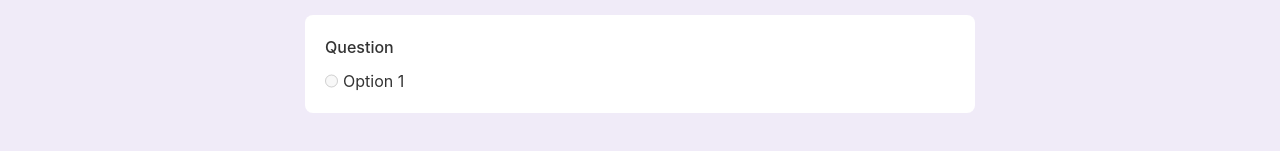
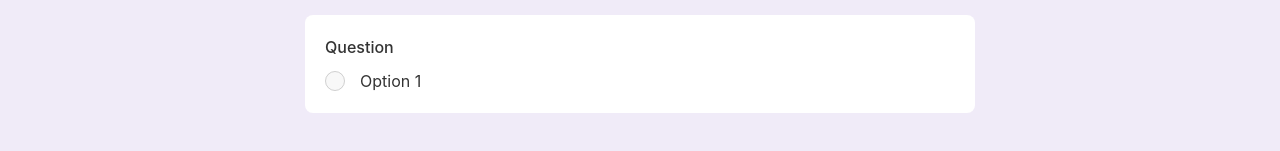
Before and after one commit to Deemou/google-form, a React (Vite) app: page / in a window 1280 px wide. Shown: the part 189-340 px from the top of the page. Built offline with nearby package versions, Linux system fonts and the light colour scheme.

Commit message:
feat: add style to restrict child elem from being out of parent elem

```diff
--- a/src/components/answers/option-list.tsx
+++ b/src/components/answers/option-list.tsx
@@ -25,7 +25,9 @@ export default function OptionList({ questionIndex }: OptionListProps) {
               optionIndex={optionIndex}
             />
           ) : (
-            <span>{option}</span>
+            <div className="min-w-0">
+              <span>{option}</span>
+            </div>
           )}
         </div>
       ))}
--- a/src/components/user-checkbox-answer.tsx
+++ b/src/components/user-checkbox-answer.tsx
@@ -40,7 +40,9 @@ export default function UserCheckboxAnswer({ index }: UserCheckboxAnswer) {
             value={option}
             checked={chosenOptions.includes(option)}
           />
-          <label htmlFor="">{option}</label>
+          <div className="min-w-0">
+            <label htmlFor={String(optionIndex)}>{option}</label>
+          </div>
         </div>
       ))}
       {hasEtc && (
--- a/src/components/user-radio-answer.tsx
+++ b/src/components/user-radio-answer.tsx
@@ -52,7 +52,9 @@ export default function UserRadioAnswer({ index }: UserRadioAnswerProps) {
             name="radio"
             checked={chosenOptions[0] === option}
           />
-          <label htmlFor={String(optionIndex)}>{option}</label>
+          <div className="min-w-0">
+            <label htmlFor={String(optionIndex)}>{option}</label>
+          </div>
         </div>
       ))}
       {hasEtc && (
--- a/src/styles/form.scss
+++ b/src/styles/form.scss
@@ -105,7 +105,7 @@
 
 .option-wrapper {
   display: flex;
-  width: 100%;
+  column-gap: 10px;
 }
 
 .option {
@@ -137,6 +137,7 @@
 .add-option-bar {
   display: flex;
   justify-content: start;
+  column-gap: 10px;
 }
 
 .add-option {
--- a/src/styles/style.scss
+++ b/src/styles/style.scss
@@ -15,6 +15,7 @@ input {
   outline: none;
   border: none;
   border-bottom: 1px solid $light-gray;
+  min-width: 20px;
 }
 
 svg {
@@ -41,3 +42,7 @@ svg {
     border-radius: 10px;
   }
 }
+
+.min-w-0 {
+  min-width: 0;
+}
```
